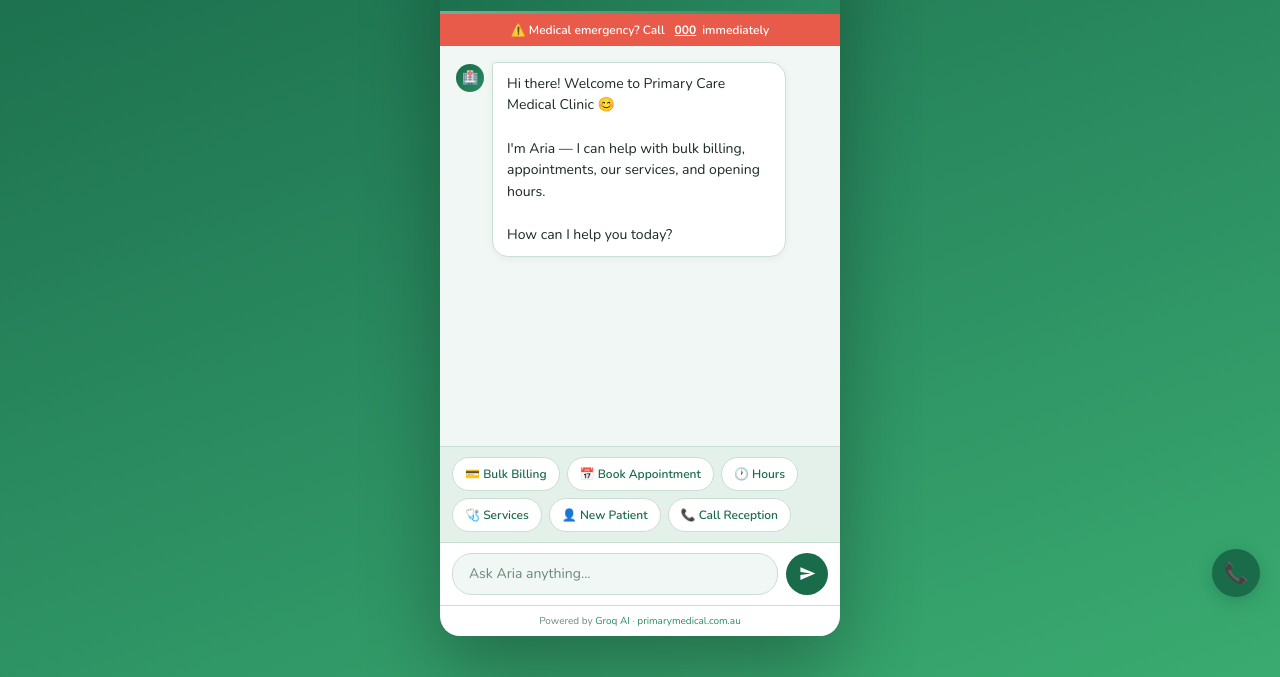
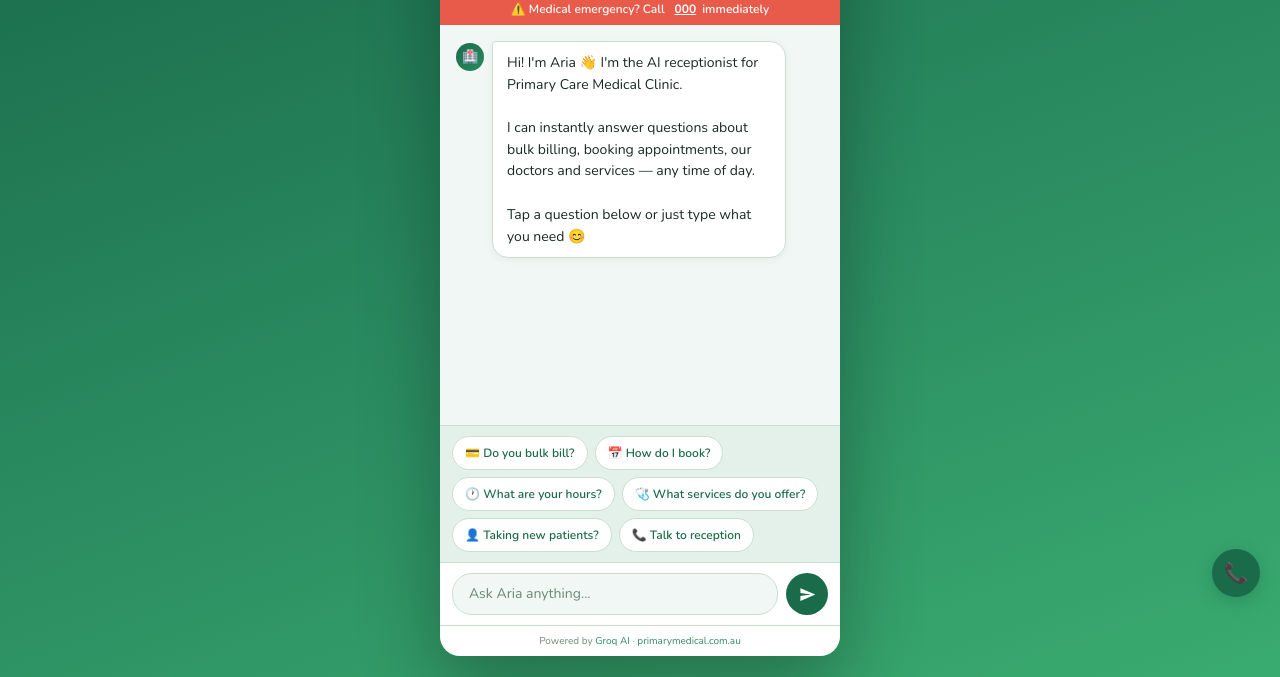
Before and after one commit to ocinwizau/kiki, a plain HTML site: page aria.html in a window 1280 px wide. Shown: the part 123-800 px from the top of the page. Drawn offline with nearby package versions, Linux system fonts and the light colour scheme.

Commit message:
Revise button labels and welcome message in aria.html
Updated button text for clarity and improved user interaction. Modified welcome message to enhance user experience.

```diff
--- a/aria.html
+++ b/aria.html
@@ -96,12 +96,12 @@
   </div>
   <div class="chat" id="chat"></div>
   <div class="quick-wrap">
-    <button class="qr" onclick="showBilling()">💳 Bulk Billing</button>
-    <button class="qr" onclick="showBooking()">📅 Book Appointment</button>
-    <button class="qr" onclick="showHours()">🕐 Hours</button>
-    <button class="qr" onclick="showServices()">🩺 Services</button>
-    <button class="qr" onclick="quick('Are you accepting new patients?')">👤 New Patient</button>
-    <button class="qr" onclick="showHuman()">📞 Call Reception</button>
+    <button class="qr" onclick="showBilling()">💳 Do you bulk bill?</button>
+    <button class="qr" onclick="showBooking()">📅 How do I book?</button>
+    <button class="qr" onclick="showHours()">🕐 What are your hours?</button>
+    <button class="qr" onclick="showServices()">🩺 What services do you offer?</button>
+    <button class="qr" onclick="quick('Are you accepting new patients?')">👤 Taking new patients?</button>
+    <button class="qr" onclick="showHuman()">📞 Talk to reception</button>
   </div>
   <div class="input-row">
     <textarea id="msg" placeholder="Ask Aria anything..." rows="1" onkeydown="handleKey(event)" oninput="resize(this)"></textarea>
@@ -327,7 +327,7 @@ function resize(el) { el.style.height = 'auto'; el.style.height = Math.min(el.sc
 
 window.onload = () => {
   setTimeout(() => {
-    addMsg('ai', "Hi there! Welcome to Primary Care Medical Clinic 😊\n\nI'm Aria — I can help with bulk billing, appointments, our services, and opening hours.\n\nHow can I help you today?");
+    addMsg('ai', "Hi! I'm Aria 👋 I'm the AI receptionist for Primary Care Medical Clinic.\n\nI can instantly answer questions about bulk billing, booking appointments, our doctors and services — any time of day.\n\nTap a question below or just type what you need 😊");
   }, 400);
 };
 </script>
```
